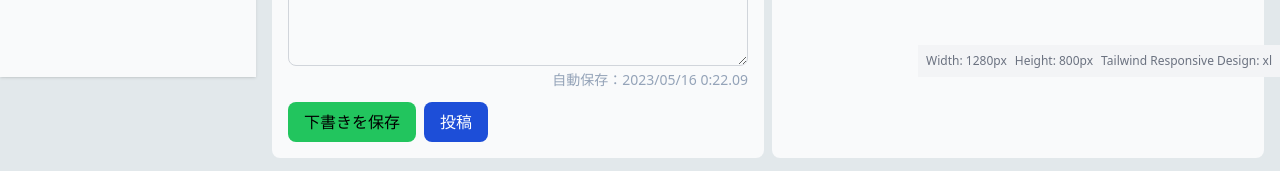
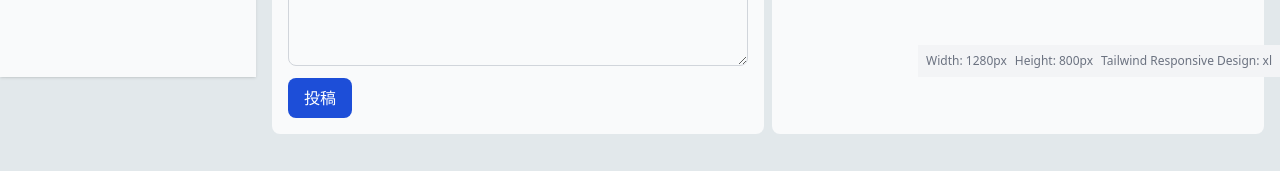
Before and after one commit to chihiros/topicpost-web, a React (Create React App) app: page /recreation/register in a window 1280 px wide. Shown: the part 723-894 px from the top of the page. After the commit the page ends 873 px from the top, so only its background shows below. Built offline with nearby package versions, Linux system fonts and the light colour scheme; no server answers; what tailwindcss-inner-border would draw is missing.

Commit message:
fix: 一時的にコメントアウト

```diff
--- a/src/apps/components/templates/RecreationRegistTemplate.tsx
+++ b/src/apps/components/templates/RecreationRegistTemplate.tsx
@@ -285,9 +285,9 @@ export const RecreationRegistTemplate: React.FC = () => {
               value={messageValue}
               onChange={handleMessageChange}
             />
-            <div className="text-slate-400 text-right text-sm my-1">自動保存：2023/05/16 0:22.09</div>
+            {/* <div className="text-slate-400 text-right text-sm my-1">自動保存：2023/05/16 0:22.09</div> */}
           </div>
-          <SuccessButton className="mr-2">下書きを保存</SuccessButton>
+          {/* <SuccessButton className="mr-2">下書きを保存</SuccessButton> */}
           <SubmitButton className="mr-2">投稿</SubmitButton>
         </form>
       </div>
```
